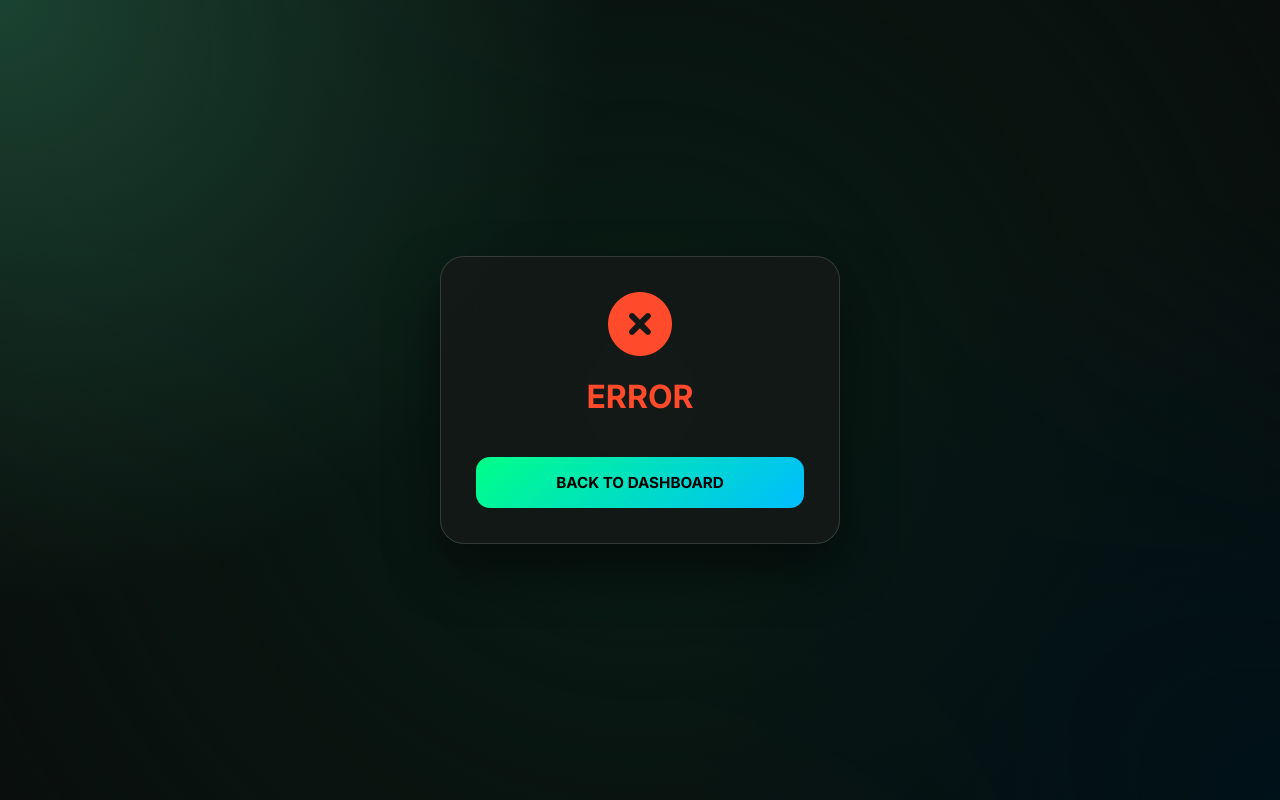
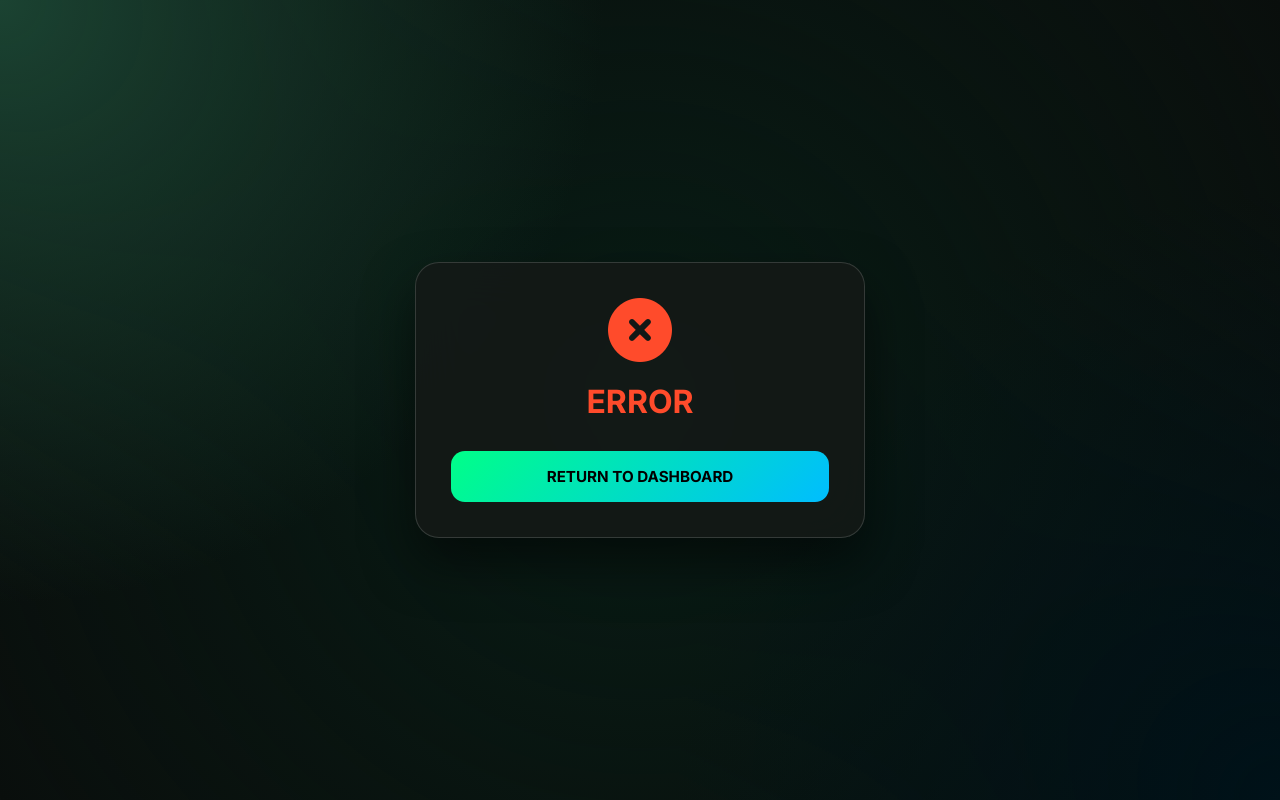
Before and after one commit to chaitany851P/cesd-attendance-system, a Flask app: template templates/status.html in a window 1280 px wide. Run offline with Flask 3, Linux system fonts and the light colour scheme; the template is opened without the code that fills it, so the values that code supplies are empty.

Commit message:
Enhance status page layout and messaging

```diff
--- a/templates/status.html
+++ b/templates/status.html
@@ -1,23 +1,24 @@
 <!DOCTYPE html>
-<html>
+<html lang="en">
 <head>
+    <meta name="viewport" content="width=device-width, initial-scale=1.0">
     <link rel="stylesheet" href="{{ url_for('static', filename='style.css') }}">
     <link rel="stylesheet" href="https://cdnjs.cloudflare.com/ajax/libs/font-awesome/6.0.0/css/all.min.css">
-    <title>Status</title>
+    <title>Status | CESD</title>
 </head>
-<body style="display: flex; align-items: center; justify-content: center;">
+<body style="display: flex; align-items: center; justify-content: center; height: 100vh;">
     <div class="mesh-bg"></div>
-    <div class="card" style="text-align: center; width: 400px;">
+    <div class="card" style="text-align: center; max-width: 450px; width: 90%;">
         {% if success %}
-            <i class="fa-solid fa-circle-check" style="font-size: 4rem; color: var(--primary);"></i>
-            <h1 style="color: var(--primary);">SUCCESS</h1>
-            <p>Attendance for Group {{ group_no }} recorded for {{ date }}.</p>
+            <i class="fa-solid fa-circle-check" style="font-size: 4rem; color: var(--primary); margin-bottom: 20px;"></i>
+            <h1 style="color: var(--primary); margin: 0;">SUCCESS</h1>
+            <p style="margin: 15px 0 30px; font-size: 1.1rem;">Attendance records have been synced successfully with the CESD database.</p>
         {% else %}
-            <i class="fa-solid fa-circle-xmark" style="font-size: 4rem; color: #ff4b2b;"></i>
-            <h1 style="color: #ff4b2b;">ERROR</h1>
-            <p>{{ message }}</p>
+            <i class="fa-solid fa-circle-xmark" style="font-size: 4rem; color: var(--error); margin-bottom: 20px;"></i>
+            <h1 style="color: var(--error); margin: 0;">ERROR</h1>
+            <p style="margin: 15px 0 30px;">{{ message }}</p>
         {% endif %}
-        <a href="/dashboard" class="btn-primary" style="width: 100%; justify-content: center; margin-top: 20px;">BACK TO DASHBOARD</a>
+        <a href="/dashboard" class="btn-primary" style="width: 100%;">RETURN TO DASHBOARD</a>
     </div>
 </body>
 </html>
```
